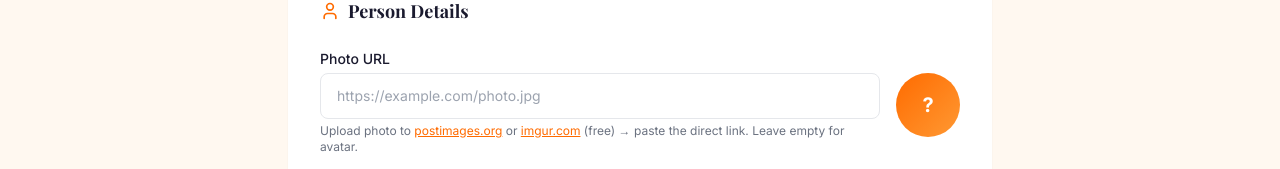
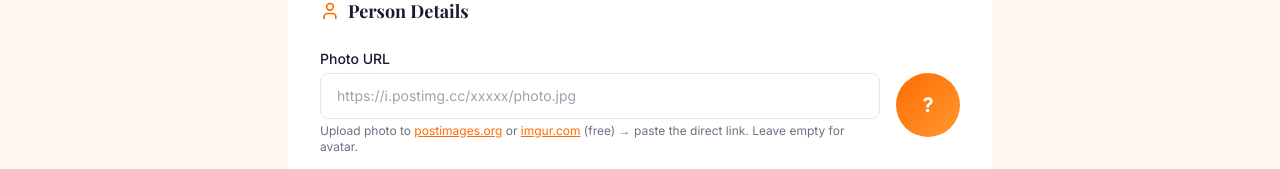
Before and after one commit to Kapil1101/SKY_EXPERIENCES, a Next.js app: page /admin/testimonials/new in a window 1280 px wide. Shown: the part 279-448 px from the top of the page. Built offline with nearby package versions, Linux system fonts and the light colour scheme; no server answers; sample sign-in values are in the browser's storage; a web font is replaced by a local one.

Commit message:
Fix photo URL input - change type from url to text

```diff
--- a/src/app/admin/testimonials/new/page.tsx
+++ b/src/app/admin/testimonials/new/page.tsx
@@ -103,11 +103,11 @@ export default function AddTestimonialPage() {
               <div className="flex gap-4 items-start">
                 <div className="flex-1">
                   <input
-                    type="url"
+                    type="text"
                     value={form.imageUrl}
                     onChange={(e) => setForm({ ...form, imageUrl: e.target.value })}
                     className="w-full rounded-lg border border-gray-200 px-4 py-3 text-sm focus:border-saffron focus:outline-none focus:ring-2 focus:ring-saffron/20"
-                    placeholder="https://example.com/photo.jpg"
+                    placeholder="https://i.postimg.cc/xxxxx/photo.jpg"
                   />
                   <p className="mt-1 text-xs text-muted">
                     Upload photo to{" "}
```
